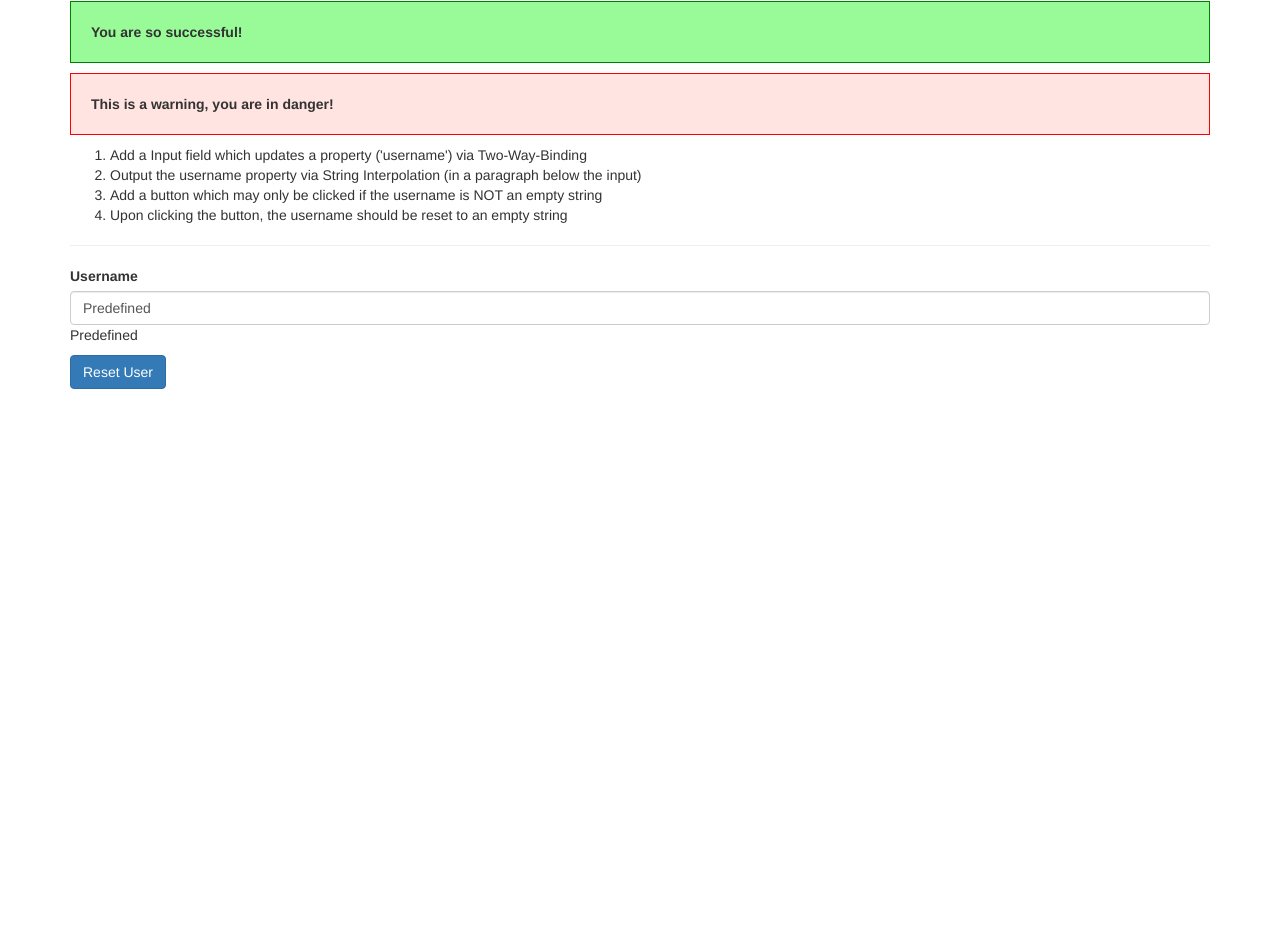
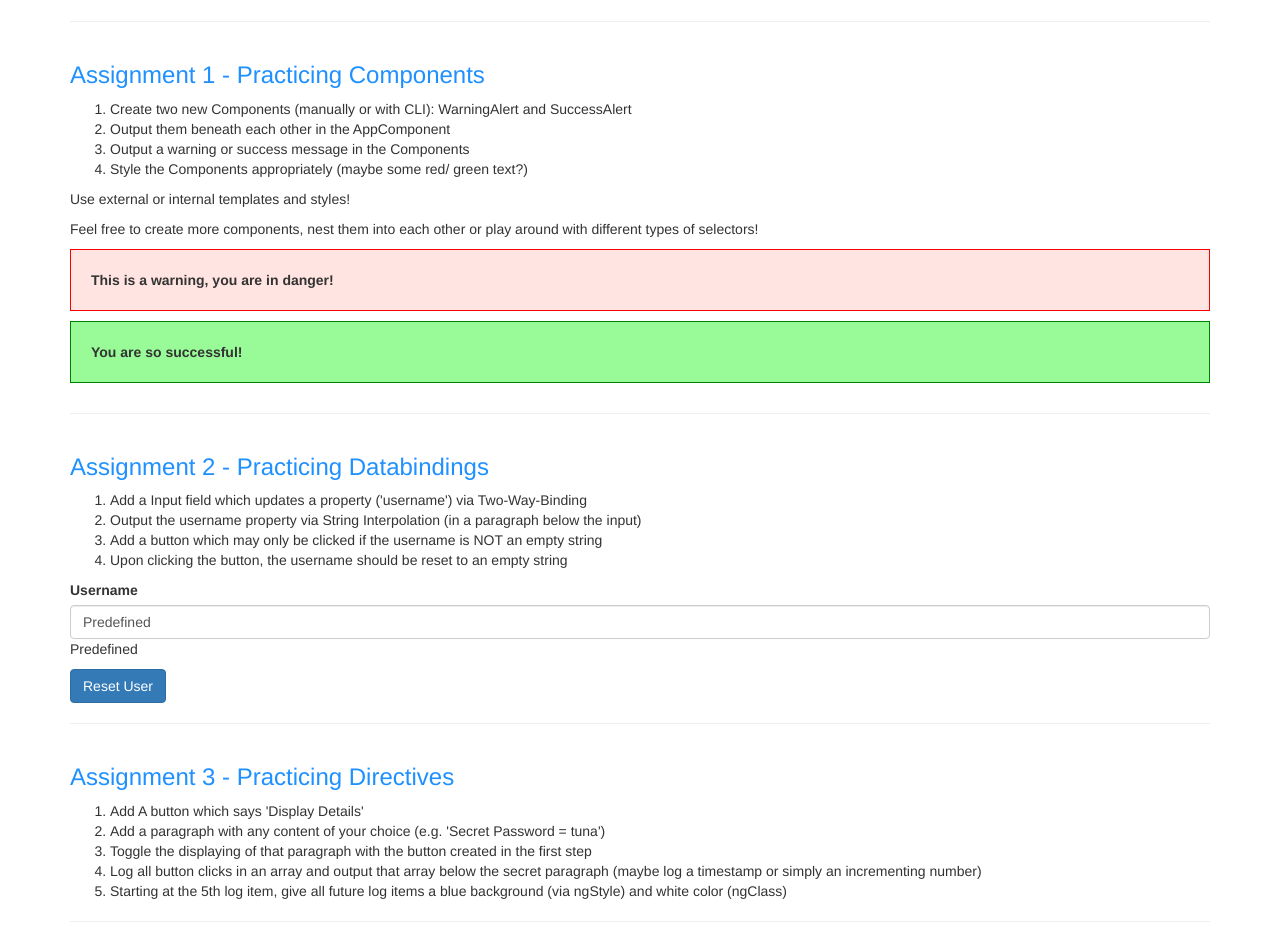
Before and after one commit to fabianoyoschitaki/angular-6-course, an Angular app: page / in a window 1280 px wide. Shown: the part 393-1333 px from the top of the page. Before the commit the page ends 800 px from the top, so only its background shows below. Built offline with nearby package versions, Linux system fonts and the light colour scheme.

Commit message:
assignemnts

```diff
--- a/src/app/app.component.html
+++ b/src/app/app.component.html
@@ -6,16 +6,36 @@
       <!--app-servers></app-servers-->
       <!--div app-servers></div-->
       <div class="app-servers"></div>
+    </div>
+  </div>
+  <!-- Assignment 1 -->
+  <hr>
+  <div class="row">
+    <div class="col-xs-12">
+      <h3>Assignment 1 - Practicing Components</h3>
+      <ol>
+        <li>Create two new Components (manually or with CLI): WarningAlert and SuccessAlert</li>
+        <li>Output them beneath each other in the AppComponent</li>
+        <li>Output a warning or success message in the Components</li>
+        <li>Style the Components appropriately (maybe some red/ green text?)</li>
+      </ol>
+      <p>Use external or internal templates and styles!</p>
+      <p>Feel free to create more components, nest them into each other or play around with different types of selectors!</p>
+      <app-warning-alert></app-warning-alert>
       <app-success-alert></app-success-alert>
-      <app-warning-alert></app-warning-alert>
-
+    </div>
+  </div>
+  <!-- Assignment 2 -->
+  <hr>
+  <div class="row">
+    <div class="col-xs-12">
+      <h3>Assignment 2 - Practicing Databindings</h3>
       <ol>
         <li>Add a Input field which updates a property ('username') via Two-Way-Binding</li>
         <li>Output the username property via String Interpolation (in a paragraph below the input)</li>
         <li>Add a button which may only be clicked if the username is NOT an empty string</li>
         <li>Upon clicking the button, the username should be reset to an empty string</li>
       </ol>
-      <hr>
       <label>Username</label>
       <input type="text" class="form-control" [(ngModel)]="username">
       <p>{{ username }}</p>
@@ -23,7 +43,29 @@
         class="btn btn-primary"
         [disabled]="username === ''"
         (click)="username = ''">Reset User</button>
-
+    </div>
+  </div>
+  <!-- Assignment 37 -->
+  <hr>
+  <div class="row">
+    <div class="col-xs-12">
+      <h3>Assignment 3 - Practicing Directives</h3>
+      <ol>
+        <li>Add A button which says 'Display Details'</li>
+        <li>Add a paragraph with any content of your choice (e.g. 'Secret Password = tuna')</li>
+        <li>Toggle the displaying of that paragraph with the button created in the first step</li>
+        <li>Log all button clicks in an array and output that array below the secret paragraph (maybe log a timestamp or simply an incrementing number)</li>
+        <li>Starting at the 5th log item, give all future log items a blue background (via ngStyle) and white color (ngClass)</li>
+      </ol>
+      <hr>
+      <!--<button class="btn btn-primary" (click)="showSecret = !showSecret">Display Details</button>-->
+      <button class="btn btn-primary" (click)="onToggleDetails()">Display Details</button>
+      <p *ngIf="showSecret">Secret Password = tuna</p>
+      <div
+        *ngFor="let logItem of log"
+        [ngStyle]="{backgroundColor: logItem >= 5 ? 'blue' : 'transparent'}"
+        [ngClass]="{'white-text': logItem >= 5}"
+      >{{ logItem }}</div>
     </div>
   </div>
 </div>
--- a/src/app/app.component.ts
+++ b/src/app/app.component.ts
@@ -12,4 +12,12 @@ import { Component } from '@angular/core';
 })
 export class AppComponent {
   username = 'Predefined';
+
+  showSecret = false;
+  log = [];
+
+  onToggleDetails() {
+    this.showSecret = !this.showSecret;
+    this.log.push(this.log.length + 1);
+  }
 }
```
